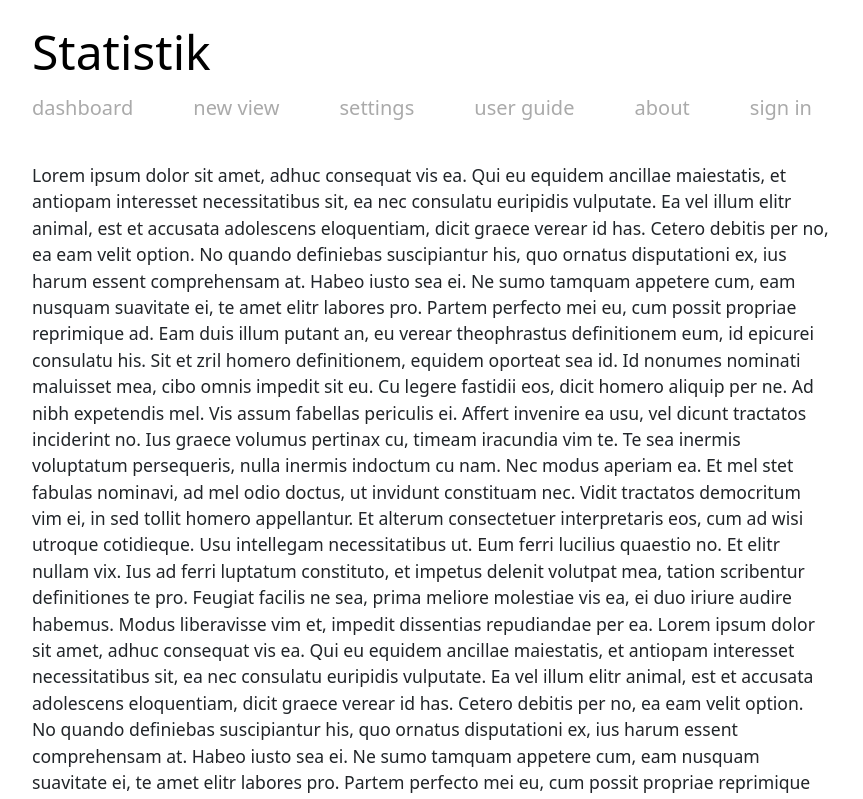
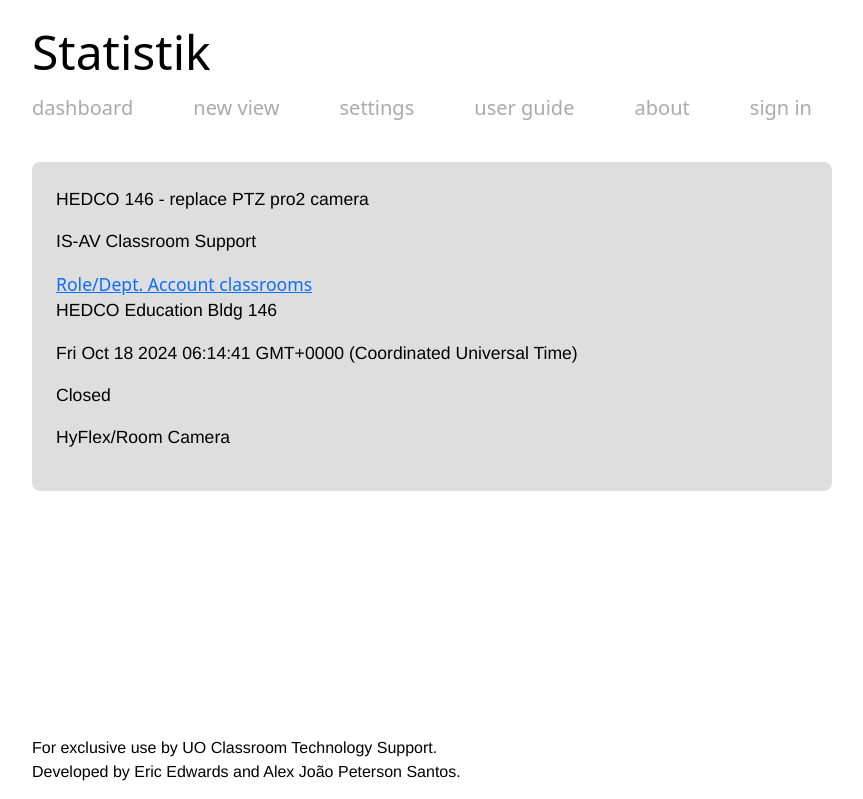
Before and after one commit to uoclass/statistik, a React (Vite) app in the folder frontend/: page /ipsum in a window 1280 px wide. Shown: the top 799 px of the page, without its empty margins (208-1071 px from the left). Built offline with nearby package versions, Linux system fonts and the light colour scheme.

Commit message:
feat: Simple TicketListObject for list view

```diff
--- /dev/null
+++ b/frontend/src/components/TicketListItem.tsx
@@ -0,0 +1,32 @@
+
+interface Ticket {
+	id: number;
+	ticket_id: string;
+	title: string;
+	assigned_to: string;
+	requestor: string;
+	email: string;
+	department: string;
+	location: string;
+	room: string;
+	created: Date;
+	modified: Date;
+	status: string;
+	createdAt: Date;
+	updatedAt: Date;
+	diagnoses: [];
+}
+
+const TicketListItem = ({...ticket}: Ticket) => {
+	return <div className="bg-light-gray rounded-3 p-4">
+		<p>{ticket.title}</p>
+		<p>{ticket.assigned_to}</p>
+		<a href={"mailto:" + ticket.email}>{ticket.requestor}</a>
+		<p>{ticket.location} {ticket.room}</p>
+		<p>{ticket.created.toString()}</p>
+		<p>{ticket.status}</p>
+		<p>{ticket.diagnoses.map(d => d.value).join(", ")}</p>
+	</div>
+}
+
+export default TicketListItem;
--- a/frontend/src/pages/IpsumPage.tsx
+++ b/frontend/src/pages/IpsumPage.tsx
@@ -3,12 +3,13 @@
  * by Alex JPS
  * 2024-03-06
  *
- * Defines the landing page component,
- * which displays basic info about the program.
+ * Defines the ipsum page component,
+ * This contains lorem ipsum text, but can also be used for testing.
  */
 
 // Packages
 import React from "react";
+import TicketListItem from "../components/TicketListItem";
 
 // Styles
 
@@ -18,80 +19,37 @@ import Button from "../components/Button";
 function IpsumPage() {
   /* This component displays the landing page.
    */
-  return (
-    <div>
-      Lorem ipsum dolor sit amet, adhuc consequat vis ea. Qui eu equidem
-      ancillae maiestatis, et antiopam interesset necessitatibus sit, ea nec
-      consulatu euripidis vulputate. Ea vel illum elitr animal, est et accusata
-      adolescens eloquentiam, dicit graece verear id has. Cetero debitis per no,
-      ea eam velit option. No quando definiebas suscipiantur his, quo ornatus
-      disputationi ex, ius harum essent comprehensam at. Habeo iusto sea ei. Ne
-      sumo tamquam appetere cum, eam nusquam suavitate ei, te amet elitr labores
-      pro. Partem perfecto mei eu, cum possit propriae reprimique ad. Eam duis
-      illum putant an, eu verear theophrastus definitionem eum, id epicurei
-      consulatu his. Sit et zril homero definitionem, equidem oporteat sea id.
-      Id nonumes nominati maluisset mea, cibo omnis impedit sit eu. Cu legere
-      fastidii eos, dicit homero aliquip per ne. Ad nibh expetendis mel. Vis
-      assum fabellas periculis ei. Affert invenire ea usu, vel dicunt tractatos
-      inciderint no. Ius graece volumus pertinax cu, timeam iracundia vim te. Te
-      sea inermis voluptatum persequeris, nulla inermis indoctum cu nam. Nec
-      modus aperiam ea. Et mel stet fabulas nominavi, ad mel odio doctus, ut
-      invidunt constituam nec. Vidit tractatos democritum vim ei, in sed tollit
-      homero appellantur. Et alterum consectetuer interpretaris eos, cum ad wisi
-      utroque cotidieque. Usu intellegam necessitatibus ut. Eum ferri lucilius
-      quaestio no. Et elitr nullam vix. Ius ad ferri luptatum constituto, et
-      impetus delenit volutpat mea, tation scribentur definitiones te pro.
-      Feugiat facilis ne sea, prima meliore molestiae vis ea, ei duo iriure
-      audire habemus. Modus liberavisse vim et, impedit dissentias repudiandae
-      per ea. Lorem ipsum dolor sit amet, adhuc consequat vis ea. Qui eu equidem
-      ancillae maiestatis, et antiopam interesset necessitatibus sit, ea nec
-      consulatu euripidis vulputate. Ea vel illum elitr animal, est et accusata
-      adolescens eloquentiam, dicit graece verear id has. Cetero debitis per no,
-      ea eam velit option. No quando definiebas suscipiantur his, quo ornatus
-      disputationi ex, ius harum essent comprehensam at. Habeo iusto sea ei. Ne
-      sumo tamquam appetere cum, eam nusquam suavitate ei, te amet elitr labores
-      pro. Partem perfecto mei eu, cum possit propriae reprimique ad. Eam duis
-      illum putant an, eu verear theophrastus definitionem eum, id epicurei
-      consulatu his. Sit et zril homero definitionem, equidem oporteat sea id.
-      Id nonumes nominati maluisset mea, cibo omnis impedit sit eu. Cu legere
-      fastidii eos, dicit homero aliquip per ne. Ad nibh expetendis mel. Vis
-      assum fabellas periculis ei. Affert invenire ea usu, vel dicunt tractatos
-      inciderint no. Ius graece volumus pertinax cu, timeam iracundia vim te. Te
-      sea inermis voluptatum persequeris, nulla inermis indoctum cu nam. Nec
-      modus aperiam ea. Et mel stet fabulas nominavi, ad mel odio doctus, ut
-      invidunt constituam nec. Vidit tractatos democritum vim ei, in sed tollit
-      homero appellantur. Et alterum consectetuer interpretaris eos, cum ad wisi
-      utroque cotidieque. Usu intellegam necessitatibus ut. Eum ferri lucilius
-      quaestio no. Et elitr nullam vix. Ius ad ferri luptatum constituto, et
-      impetus delenit volutpat mea, tation scribentur definitiones te pro.
-      Feugiat facilis ne sea, prima meliore molestiae vis ea, ei duo iriure
-      audire habemus. Modus liberavisse vim et, impedit dissentias repudiandae
-      per ea. Lorem ipsum dolor sit amet, adhuc consequat vis ea. Qui eu equidem
-      ancillae maiestatis, et antiopam interesset necessitatibus sit, ea nec
-      consulatu euripidis vulputate. Ea vel illum elitr animal, est et accusata
-      adolescens eloquentiam, dicit graece verear id has. Cetero debitis per no,
-      ea eam velit option. No quando definiebas suscipiantur his, quo ornatus
-      disputationi ex, ius harum essent comprehensam at. Habeo iusto sea ei. Ne
-      sumo tamquam appetere cum, eam nusquam suavitate ei, te amet elitr labores
-      pro. Partem perfecto mei eu, cum possit propriae reprimique ad. Eam duis
-      illum putant an, eu verear theophrastus definitionem eum, id epicurei
-      consulatu his. Sit et zril homero definitionem, equidem oporteat sea id.
-      Id nonumes nominati maluisset mea, cibo omnis impedit sit eu. Cu legere
-      fastidii eos, dicit homero aliquip per ne. Ad nibh expetendis mel. Vis
-      assum fabellas periculis ei. Affert invenire ea usu, vel dicunt tractatos
-      inciderint no. Ius graece volumus pertinax cu, timeam iracundia vim te. Te
-      sea inermis voluptatum persequeris, nulla inermis indoctum cu nam. Nec
-      modus aperiam ea. Et mel stet fabulas nominavi, ad mel odio doctus, ut
-      invidunt constituam nec. Vidit tractatos democritum vim ei, in sed tollit
-      homero appellantur. Et alterum consectetuer interpretaris eos, cum ad wisi
-      utroque cotidieque. Usu intellegam necessitatibus ut. Eum ferri lucilius
-      quaestio no. Et elitr nullam vix. Ius ad ferri luptatum constituto, et
-      impetus delenit volutpat mea, tation scribentur definitiones te pro.
-      Feugiat facilis ne sea, prima meliore molestiae vis ea, ei duo iriure
-      audire habemus. Modus liberavisse vim et, impedit dissentias repudiandae
-      per ea.
-    </div>
-  );
+    const ticket = {
+        "id": 7106,
+        "ticket_id": "19653817",
+        "title": "HEDCO 146 - replace PTZ pro2 camera",
+        "assigned_to": "IS-AV Classroom Support",
+        "requestor": "Role/Dept. Account classrooms",
+        "email": "classrooms@uoregon.edu",
+        "department": "Information Services",
+        "location": "HEDCO Education Bldg",
+        "room": "146",
+        "created": new Date("2024-10-18T06:14:41.000Z"),
+        "modified": new Date("2024-10-18T22:29:08.000Z"),
+        "status": "Closed",
+        "createdAt": new Date("2025-02-11T19:06:53.483Z"),
+        "updatedAt": new Date("2025-02-11T19:06:53.483Z"),
+        "diagnoses": [
+            {
+                "id": 70,
+                "value": "HyFlex/Room Camera",
+                "createdAt": new Date("2025-02-05T23:19:30.500Z"),
+                "updatedAt": new Date("2025-02-05T23:19:30.500Z"),
+                "MarkedDiagnoses": {
+                    "createdAt": new Date("2025-02-11T19:06:53.484Z"),
+                    "updatedAt": new Date("2025-02-11T19:06:53.484Z"),
+                    "diagnosisId": 70,
+                    "ticketId": 7106
+                }
+            }
+        ]
+    };
+  return <TicketListItem {...ticket}/>;
 }
 
 export default IpsumPage;
```
